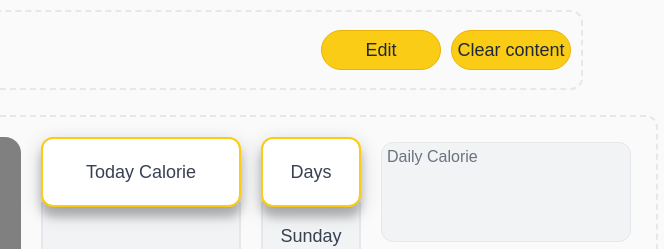
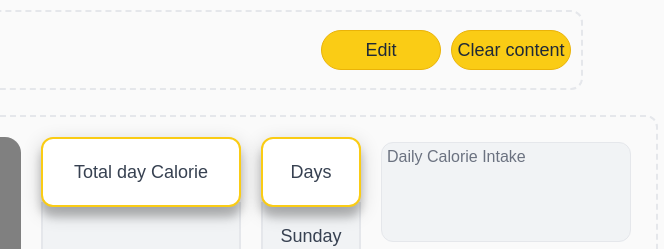
Before and after one commit to SEZ4/NewFoodTracker, a website: page views/index.html in a window 1280 px wide. Shown: the top 249 px of the page, 557-1221 px from the left. Drawn offline with Linux system fonts and the light colour scheme; files that its build step writes are made by us from their sources; no server answers; files whose address does not match are found by name; a web font is replaced by a local one.

Commit message:
Added README.md

```diff
--- a/views/index.html
+++ b/views/index.html
@@ -62,7 +62,7 @@
                     </div>
                     <div class="editform-form">
                         <form>
-                            <input type="number" placeholder="Daily Calorie" step="any" name="daily_calorie" required>
+                            <input type="number" placeholder="Daily Calorie Intake" step="any" name="daily_calorie" required>
                             <button type="submit">✔</button>
                         </form>
                         <form>
@@ -104,7 +104,7 @@
                 </div>
                 <div>
                     <ul id="mealCalorieList">
-                        <li class="cell-headers">Today Calorie</li>
+                        <li class="cell-headers">Total day Calorie</li>
                         <li></li>
                         <li></li>
                         <li></li>
@@ -128,7 +128,7 @@
                 </div>
                 <div class="infoPanel-info">
                     <div>
-                        <p>Daily Calorie</p>
+                        <p>Daily Calorie Intake</p>
                         <p id="daily-calorieCount"></p>
                     </div>
                     <div>
```
Also changed, not shown: README.md (added), public/img/readmeIMG/Screenshot 2026-05-03 004637.png (added), public/img/readmeIMG/Screenshot 2026-05-03 004845.png (added), public/img/readmeIMG/Screenshot 2026-05-03 004902.png (added).
